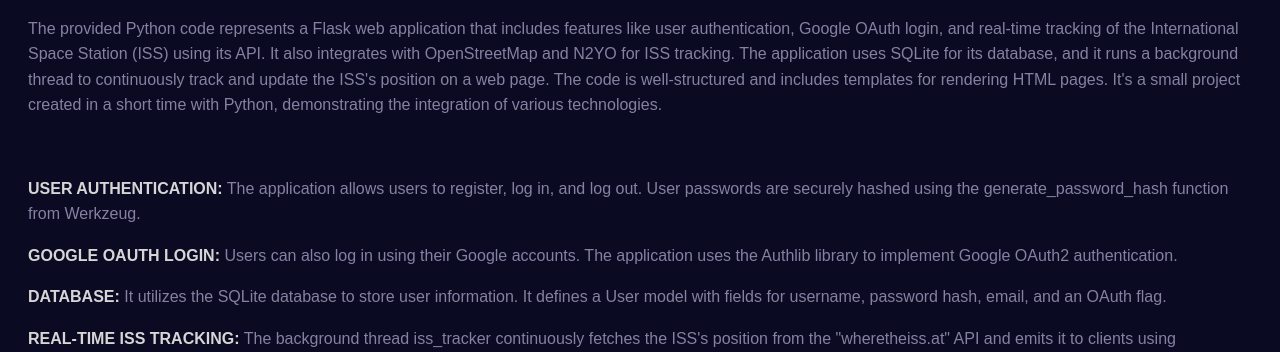
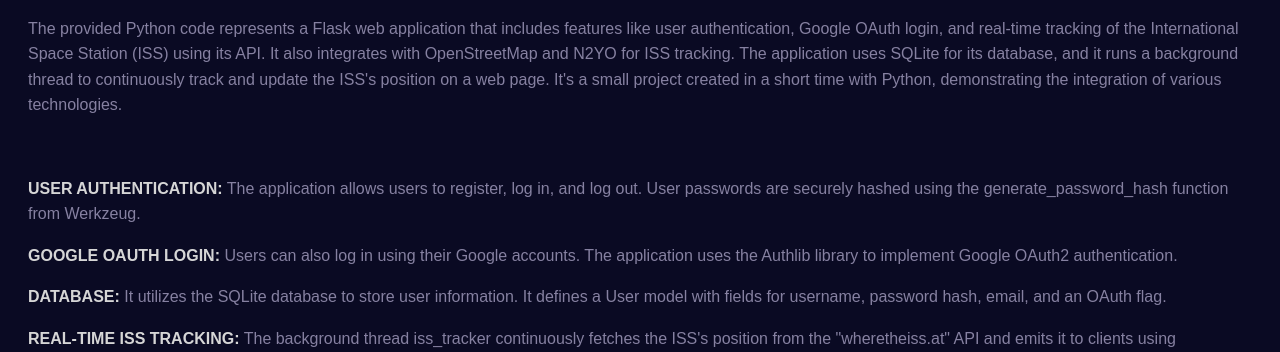
Before and after one commit to ManuMannar0/pyDemo, a Flask app: page /documentation in a window 1280 px wide. Shown: the part 120-472 px from the top of the page. Run offline with Flask 3, Linux system fonts and the light colour scheme; a user stored in the database is signed in.

Commit message:
edit documentation page text description

```diff
--- a/templates/documentation.html
+++ b/templates/documentation.html
@@ -26,7 +26,7 @@
 
     <div id="documentation">
         <p>
-            The provided Python code represents a Flask web application that includes features like user authentication, Google OAuth login, and real-time tracking of the International Space Station (ISS) using its API. It also integrates with OpenStreetMap and N2YO for ISS tracking. The application uses SQLite for its database, and it runs a background thread to continuously track and update the ISS's position on a web page. The code is well-structured and includes templates for rendering HTML pages. It's a small project created in a short time with Python, demonstrating the integration of various technologies.
+            The provided Python code represents a Flask web application that includes features like user authentication, Google OAuth login, and real-time tracking of the International Space Station (ISS) using its API. It also integrates with OpenStreetMap and N2YO for ISS tracking. The application uses SQLite for its database, and it runs a background thread to continuously track and update the ISS's position on a web page. It's a small project created in a short time with Python, demonstrating the integration of various technologies.
         </p>
         <br />
         <p>
```
